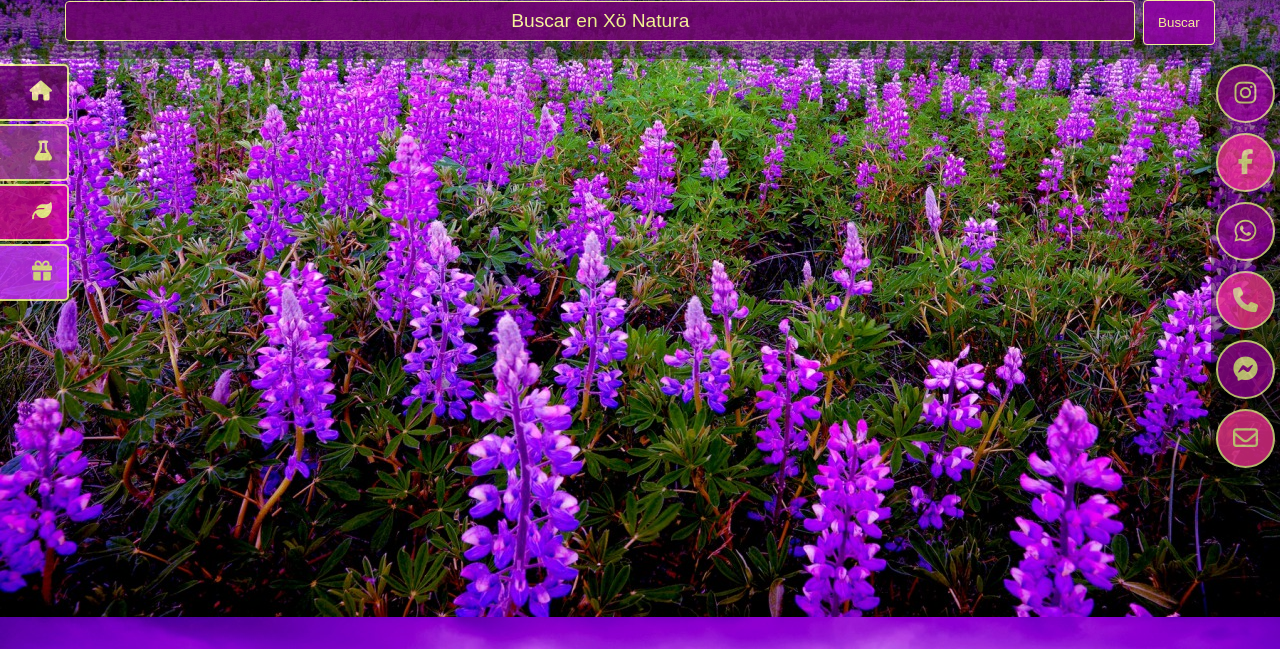
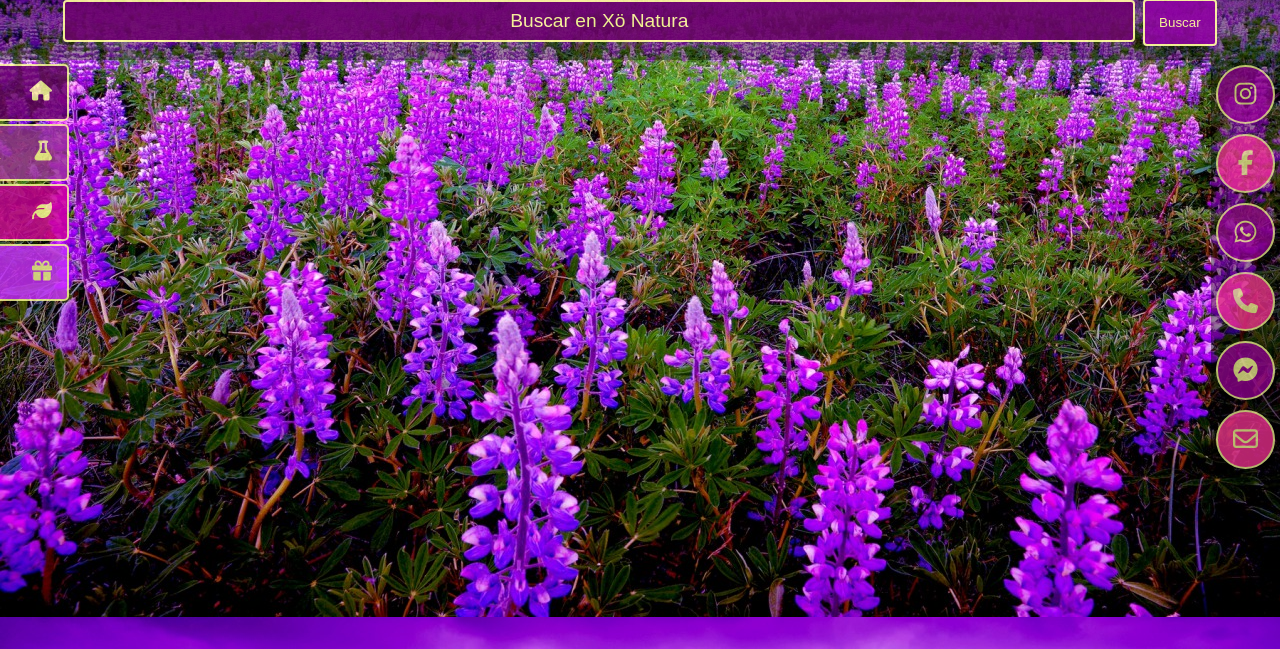
Before and after one commit to ferriones/xonatura2, a plain HTML site: page index.html in a window 1280 px wide. Shown: the part 151-800 px from the top of the page. Drawn offline with Linux system fonts and the light colour scheme.

Commit message:
se aumentaron todos los bordes a 2px

```diff
--- a/main.css
+++ b/main.css
@@ -77,7 +77,7 @@ body {
 input{
 width: 84%;
 	border-radius: 4px;
-	border: 1px solid #ff9;
+	border: 2px solid #ff9;
 	padding: 8px;
 	background-color: #606;
 	outline-color: #c3f;
@@ -91,7 +91,7 @@ button {
 	padding: 14px;
 	background-color: #870099;
   color: #ff9;
-  border: 1px solid #ff9;
+  border: 2px solid #ff9;
   transition-duration: 0.4s;
   border-radius: 4px;
   outline-color: #c3f;
```
